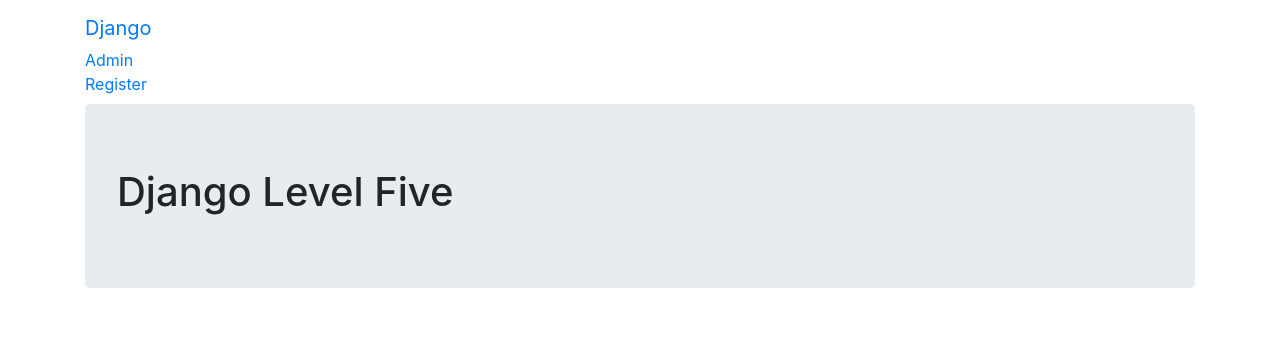
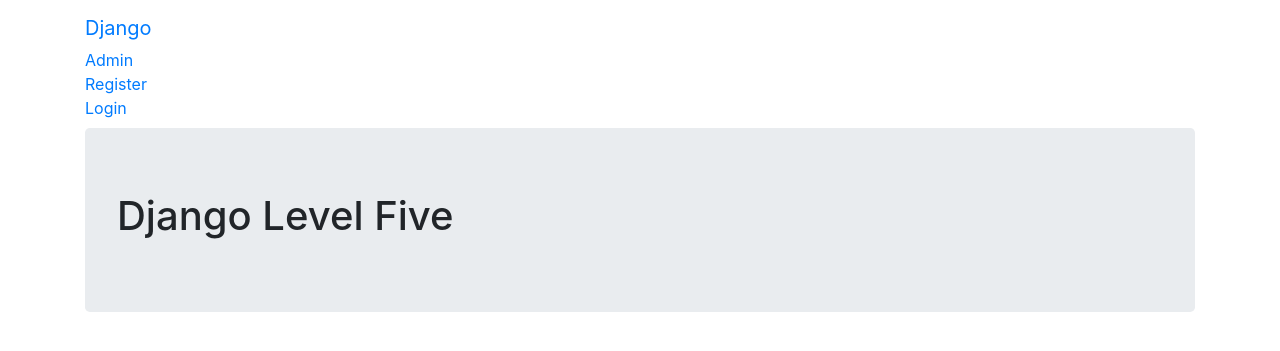
Before and after one commit to reireynoso/django-practice, a Django app: page / in a window 1280 px wide. Shown: the top 351 px of the page. Run offline with Django 3.2, Linux system fonts and the light colour scheme; some libraries are stand-ins or nearby versions.

Commit message:
login and authenticating existing user

```diff
--- a/django_level_five/learning_users/basic_app/urls.py
+++ b/django_level_five/learning_users/basic_app/urls.py
@@ -6,4 +6,5 @@
 
 urlpatterns = [
     path("register/", views.register, name="register"),
+    path("user_login/", views.user_login,name="user_login")
 ]
--- a/django_level_five/learning_users/basic_app/views.py
+++ b/django_level_five/learning_users/basic_app/views.py
@@ -1,9 +1,26 @@
 from django.shortcuts import render
 from basic_app.forms import UserForm, UserProfileInfoForm
+
+from django.contrib.auth import authenticate, login, logout
+from django.http import HttpResponseRedirect, HttpResponse
+# from django.core.urlresolvers import reverse
+from django.urls import reverse
+# if you want a view to be viewed only when a user is logged in
+from django.contrib.auth.decorators import login_required
+
 # Create your views here.
 
 def index(request):
     return render(request, 'basic_app/index.html')
+
+@login_required
+def special(request):
+    return HttpResponse("You are logged in, Nice!")
+
+@login_required # requires the user to be logged in to access the route using the decorator
+def user_logout(request):
+    logout(request)
+    return HttpResponseRedirect(reverse('index'))
 
 def register(request):
     registered = False
@@ -36,3 +53,26 @@
         profile_form = UserProfileInfoForm()
 
     return render(request, 'basic_app/registration.html', {'user_form': user_form, 'profile_form': profile_form, 'registered':registered})
+
+def user_login(request):
+    if request.method == "POST":
+        # get username from form submissiong
+        username = request.POST.get('username')
+        password = request.POST.get('password')
+
+        # django built it authentication
+        user = authenticate(username=username,password=password)
+
+        if user:
+            if user.is_active:
+                login(request,user)
+                # redirect back to home page
+                return HttpResponseRedirect(reverse('index'))
+            else:
+                return HttpResponse("Account not active")
+        else:
+            print("Someone tried to login and failed")
+            print("Username: {} and password {}".format(username,password))
+            return HttpResponse("Invalid login details supplied!")
+    else:
+        return render(request,'basic_app/login.html', {})
--- a/django_level_five/learning_users/learning_users/settings.py
+++ b/django_level_five/learning_users/learning_users/settings.py
@@ -135,3 +135,5 @@
 # MEDIA
 MEDIA_ROOT = MEDIA_DIR
 MEDIA_URL = '/media/'
+
+LOGIN_URL = '/basic_app/user_login'
--- a/django_level_five/learning_users/learning_users/urls.py
+++ b/django_level_five/learning_users/learning_users/urls.py
@@ -20,5 +20,7 @@
 urlpatterns = [
     path("", views.index, name="index"),
     path('admin/', admin.site.urls),
-    path("basic_app/", include('basic_app.urls'))
+    path("basic_app/", include('basic_app.urls')),
+    path("logout/", views.user_logout,name="logout"),
+    path("special/", views.special,name="special")
 ]
--- a/django_level_five/learning_users/templates/basic_app/base.html
+++ b/django_level_five/learning_users/templates/basic_app/base.html
@@ -22,6 +22,20 @@
                     <li>
                         <a class="navbar-link" href="{% url 'basic_app:register' %}">Register</a>
                     </li>
+
+                    {% if user.is_authenticated  %}
+                        <li>
+                            <a class="navbar-link" href="{% url 'logout' %}">
+                                Logout
+                            <a>
+                        </li>
+                    {% else %}
+                          <li>
+                            <a class="navbar-link" href="{% url 'basic_app:user_login' %}">
+                                Login
+                            <a>
+                        </li>
+                    {% endif %}
                 </ul>
             </div>
         </nav>
```
Also changed, not shown: django_level_five/learning_users/templates/basic_app/login.html (+18 -0 lines), django_level_five/learning_users/db.sqlite3.
